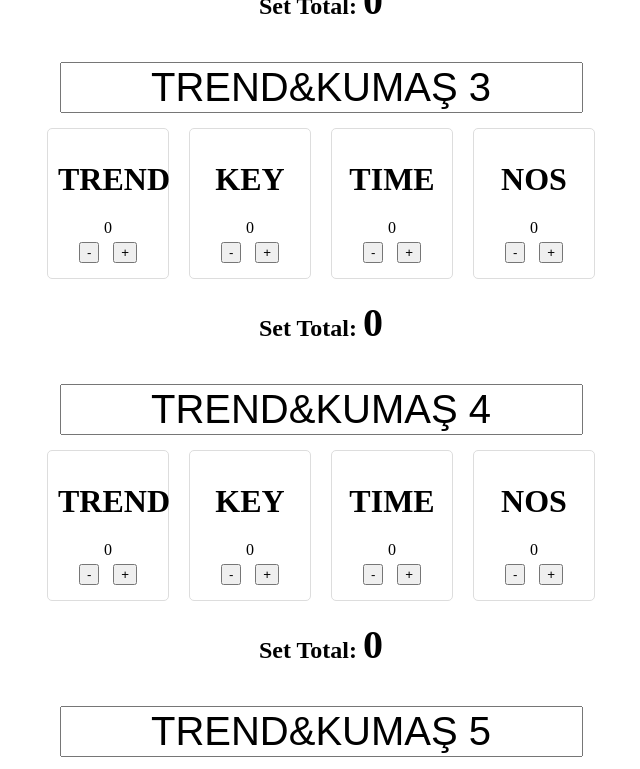
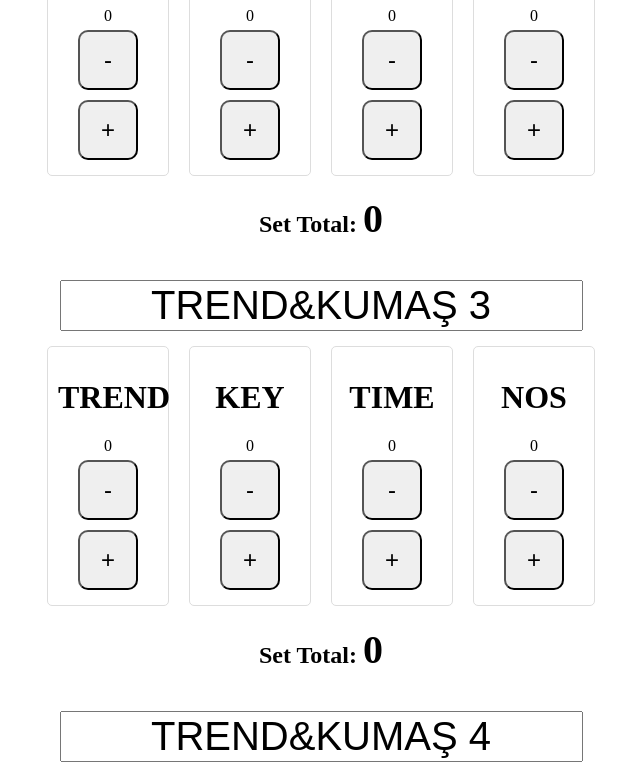
Before and after one commit to Turkmen1Mehmet/countertool, a plain HTML site: page index.html in a window 1280 px wide. Shown: the part 589-1358 px from the top of the page, without its empty margins (319-959 px from the left). Drawn offline with Linux system fonts and the light colour scheme.

Commit message:
Update index.html

```diff
--- a/index.html
+++ b/index.html
@@ -23,6 +23,11 @@
     }
     button {
       margin: 5px;
+      padding: 10px 20px; /* Düğme boyutunu büyütmek için dolguyu artırın */
+      font-size: 24px; /* Yazı boyutunu artırın */
+      width: 60px; /* Düğme genişliğini ayarlayın */
+      height: 60px; /* Düğme yüksekliğini ayarlayın */
+      border-radius: 10px; /* Kenarları yuvarlamak için kullanılabilir */
     }
     .total {
       font-size: 40px;
```
Lines whose indentation alone changed are shown as unchanged.
